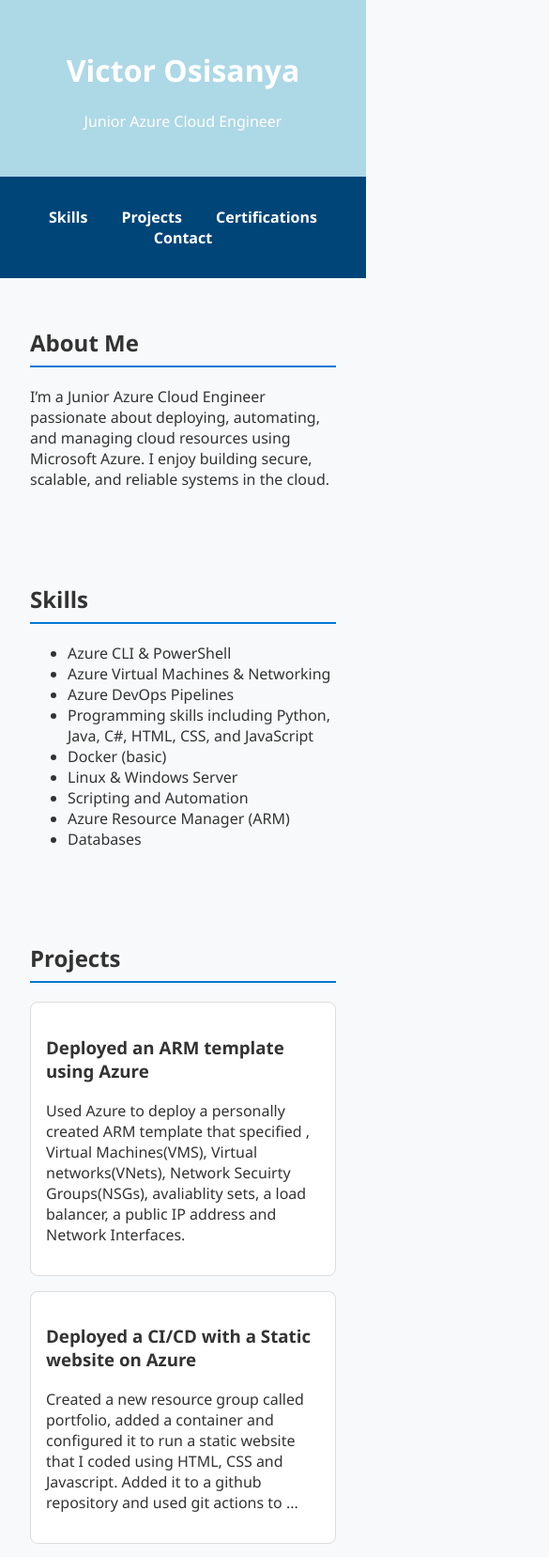
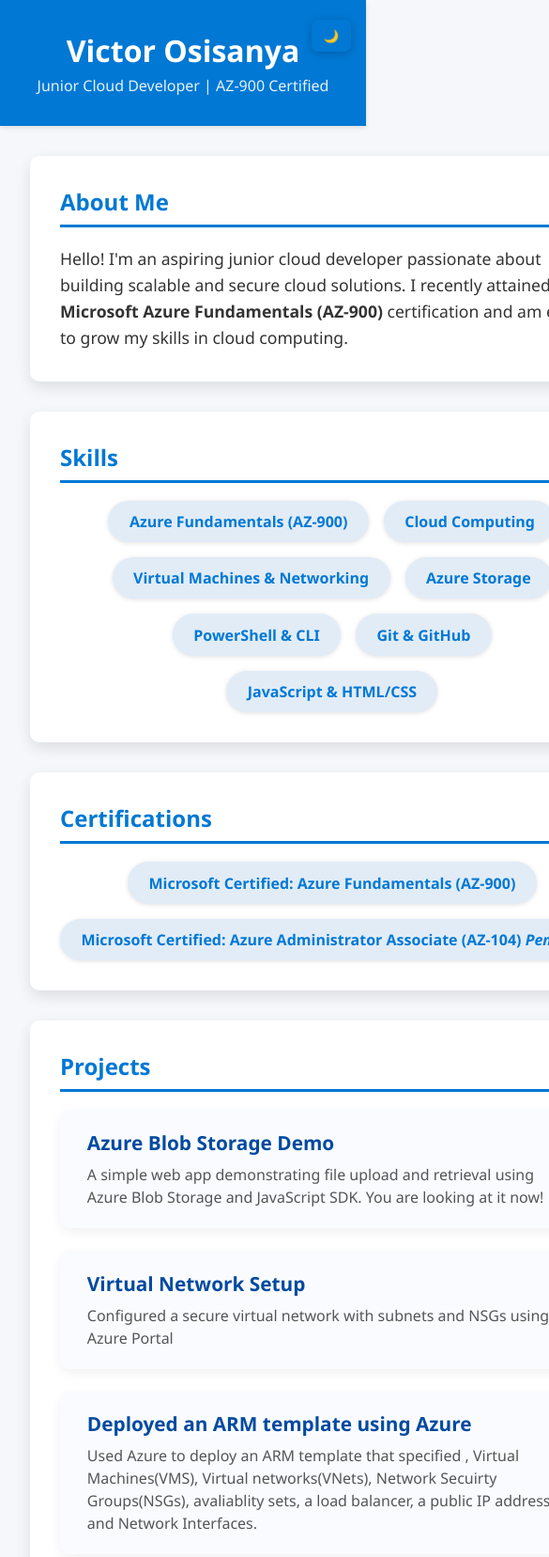
Before and after one commit to VictorOsis/Pipeline, a plain HTML site: page index.html in a window 390 px wide. Shown: the top 1657 px of the page at 94% size, 585 px wide, since content can reach past the window. Drawn offline with Linux system fonts and the light colour scheme.

Commit message:
Website changes

```diff
--- a/index.html
+++ b/index.html
@@ -2,78 +2,69 @@
 <html lang="en">
 <head>
   <meta charset="UTF-8" />
-  <meta name="viewport" content="width=device-width, initial-scale=1.0"/>
-  <title>Junior Azure Cloud Engineer Portfolio</title>
-  <link rel="stylesheet" href="styles.css" />
+  <meta name="viewport" content="width=device-width, initial-scale=1" />
+  <title>Junior Cloud Developer Portfolio</title>
+  <link rel="stylesheet" href="styles.css">
 </head>
 <body>
+  <button id="toggleDarkMode" aria-label="Toggle Dark Mode">🌙</button>
+
   <header>
     <h1>Victor Osisanya</h1>
-    <p>Junior Azure Cloud Engineer</p>
+    <p>Junior Cloud Developer | AZ-900 Certified</p>
   </header>
 
-  <nav>
-    <ul>
-      <li><a href="#skills">Skills</a></li>
-      <li><a href="#projects">Projects</a></li>
-      <li><a href="#certs">Certifications</a></li>
-      <li><a href="#contact">Contact</a></li>
-    </ul>
-  </nav>
-
+  <main>
     <section id="about">
       <h2>About Me</h2>
-    <p>I’m a Junior Azure Cloud Engineer passionate about deploying, automating, and managing cloud resources using Microsoft Azure. I enjoy building secure, scalable, and reliable systems in the cloud.</p>
+      <p>Hello! I'm an aspiring junior cloud developer passionate about building scalable and secure cloud solutions. I recently attained my <strong>Microsoft Azure Fundamentals (AZ-900)</strong> certification and am excited to grow my skills in cloud computing.</p>
     </section>
 
     <section id="skills">
       <h2>Skills</h2>
-    <ul>
-      <li>Azure CLI & PowerShell</li>
-      <li>Azure Virtual Machines & Networking</li>
-      <li>Azure DevOps Pipelines</li>
-      <li>Programming skills including Python, Java, C#, HTML, CSS, and JavaScript </li>
-      <li>Docker (basic)</li>
-      <li>Linux & Windows Server</li>
-      <li>Scripting and Automation</li>
-      <li>Azure Resource Manager (ARM)</li>
-      <li>Databases</li>
+      <ul class="skills-list">
+        <li>Azure Fundamentals (AZ-900)</li>
+        <li>Cloud Computing</li>
+        <li>Virtual Machines & Networking</li>
+        <li>Azure Storage</li>
+        <li>PowerShell & CLI</li>
+        <li>Git & GitHub</li>
+        <li>JavaScript & HTML/CSS</li>
+      </ul>
+    </section>
+
+    <section id="cert">
+    <h2>Certifications</h2>
+    <ul class="skills-list">
+      <li>Microsoft Certified: Azure Fundamentals (AZ-900)</li>
+      <li>Microsoft Certified: Azure Administrator Associate (AZ-104) <i>Pending</i></li>
     </ul>
   </section>
 
     <section id="projects">
       <h2>Projects</h2>
-    <div class="project">
-      <h3>Deployed an ARM template using Azure</h3>
-      <p>Used Azure to deploy a personally created ARM template that specified , Virtual Machines(VMS), Virtual networks(VNets), Network Secuirty Groups(NSGs), avaliablity sets, a load balancer, a public IP address and Network Interfaces.</p>
+      <div class="project-card">
+        <div class="project-title">Azure Blob Storage Demo</div>
+        <div class="project-description">A simple web app demonstrating file upload and retrieval using Azure Blob Storage and JavaScript SDK. You are looking at it now! </div>
       </div>
-    <div class="project">
-      <h3>Deployed a CI/CD with a Static website on Azure</h3>
-      <p>Created a new resource group called portfolio, added a container and configured it to run a static website that I coded using HTML, CSS and Javascript. Added it to a github repository and used git actions to ...</p>
+      <div class="project-card">
+        <div class="project-title">Virtual Network Setup</div>
+        <div class="project-description">Configured a secure virtual network with subnets and NSGs using Azure Portal</div>
       </div>
-  </section>
-
-  <section id="certs">
-    <h2>Certifications</h2>
-    <ul>
-      <li>Microsoft Certified: Azure Fundamentals (AZ-900)</li>
-      <li>Microsoft Certified: Azure Administrator Associate (AZ-104) <i>Pending</i></li>
-    </ul>
+      <div class="project-card">
+        <div class="project-title">Deployed an ARM template using Azure</div>
+        <div class="project-description">Used Azure to deploy an ARM template that specified , Virtual Machines(VMS), Virtual networks(VNets), Network Secuirty Groups(NSGs), avaliablity sets, a load balancer, a public IP address and Network Interfaces.</div>
+      </div>
     </section>
 
     <section id="contact">
       <h2>Contact Me</h2>
-    <form id="contact-form">
-      <input type="text" placeholder="Your Name" required />
-      <input type="email" placeholder="Your Email" required />
-      <textarea placeholder="Your Message" required></textarea>
-      <button type="submit">Send</button>
-    </form>
-    <p id="form-response"></p>
+      <p>If you'd like to connect or collaborate, here is my <a href="https://docs.google.com/document/d/1ryVvTZSzVhtr5T8fIJSXiVClfZRBuPcHf-Gx-VLVqPM/edit?tab=t.0">CV</a> and feel free to reach out via <a href="mailto:victor.osisanya@outlook.com">email</a> or check out my <a href="https://github.com/VictorOsis" target="_blank" rel="noopener noreferrer">GitHub</a>.</p>
     </section>
+  </main>
 
   <footer>
-    <p>&copy; 2025 Victor Osisanya</p>
+    &copy; 2025 John Doe. All rights reserved.
   </footer>
 
  <script src="script.js"></script>
--- a/script.js
+++ b/script.js
@@ -1,5 +1,5 @@
-document.getElementById('contact-form').addEventListener('submit', function (e) {
-  e.preventDefault();
-  document.getElementById('form-response').textContent = 'Thank you! Your message has been sent.';
-  this.reset();
-});
+const toggleButton = document.getElementById('toggleDarkMode');
+    toggleButton.addEventListener('click', () => {
+      document.body.classList.toggle('dark');
+      toggleButton.textContent = document.body.classList.contains('dark') ? '☀️' : '🌙';
+    });
--- a/styles.css
+++ b/styles.css
@@ -1,83 +1,259 @@
-body {
-  font-family: 'Segoe UI', sans-serif;
-  margin: 0;
-  padding: 0;
-  background: #f8f9fa;
-  color: #333;
+* {
+      margin: 0;
+      padding: 0;
+      box-sizing: border-box;
+      font-family: 'Segoe UI', Tahoma, Geneva, Verdana, sans-serif;
+    }
+
+    body {
+      background: #f5f7fa;
+      color: #333;
+      min-height: 100vh;
+      display: flex;
+      flex-direction: column;
+      overflow-x: hidden;
+    }
+
+    header {
+      background-color: #0078d4;
+      color: white;
+      padding: 2rem 4rem;
+      text-align: center;
+      box-shadow: 0 2px 5px rgba(0,0,0,0.1);
+    }
+
+    header h1 {
+      font-size: 2.8rem;
+      margin-bottom: 0.3rem;
+    }
+
+    header p {
+      font-size: 1.3rem;
+      font-weight: 500;
+      opacity: 0.9;
+    }
+    main {
+  flex: 1;
+  width: 100%;
+  padding: 2rem 3rem;
+  display: grid;
+  grid-template-columns: repeat(auto-fit, minmax(500px, 1fr));
+  gap: 2rem;
+  max-width: 100%; /* Removed max width constraint */
+  margin: 0 auto;
 }
 
-header {
-  background: lightblue;
-  color: white;
-  padding: 2rem;
-  text-align: center;
-}
+/* About and Skills side by side on wider screens */
+    #about, #skills ,#cert{
+      background: white;
+      padding: 2rem;
+      border-radius: 10px;
+      box-shadow: 0 6px 15px rgba(0,0,0,0.1);
+      display: flex;
+      flex-direction: column;
+      justify-content: center;
+    }
 
-nav {
-  background: #004578;
-  padding: 1rem;
-  text-align: center;
-}
+    #about p {
+      font-size: 1.1rem;
+      line-height: 1.6;
+    }
 
-nav ul {
-  list-style: none;
-  padding: 0;
-}
+    h2 {
+      color: #0078d4;
+      margin-bottom: 1.2rem;
+      border-bottom: 3px solid #0078d4;
+      padding-bottom: 0.5rem;
+      font-weight: 700;
+    }
 
-nav li {
-  display: inline-block;
-  margin: 0 1rem;
-}
+    .skills-list {
+      list-style: none;
+      display: flex;
+      flex-wrap: wrap;
+      gap: 1rem;
+      padding-left: 0;
+      justify-content: center;
+    }
 
-nav a {
-  color: white;
-  text-decoration: none;
-  font-weight: bold;
-}
+    .skills-list li {
+      background-color: #e1ecf7;
+      padding: 0.7rem 1.4rem;
+      border-radius: 30px;
+      font-weight: 700;
+      color: #0078d4;
+      box-shadow: 0 1px 5px rgba(0,0,0,0.12);
+      white-space: nowrap;
+      transition: background-color 0.3s ease;
+    }
 
-section {
-  padding: 2rem;
-  max-width: 900px;
-  margin: auto;
-}
+    .skills-list li:hover{
+        box-shadow: 0 4px 10px rgba(0,0,0,0.21)
+    }
 
-h2 {
-  border-bottom: 2px solid #0078d4;
-  padding-bottom: 0.5rem;
-}
+    /* Projects full width below About & Skills */
+    #projects {
+      grid-column: 1 / -1; /* span all columns */
+      background: white;
+      padding: 2rem;
+      border-radius: 10px;
+      box-shadow: 0 6px 15px rgba(0,0,0,0.1);
+    }
 
-.project {
-  background: white;
-  padding: 1rem;
-  border: 1px solid #ddd;
-  margin: 1rem 0;
-  border-radius: 8px;
-}
+    .project-card {
+      background: #f9fbff;
+      border-radius: 10px;
+      padding: 1.3rem 1.8rem;
+      margin-bottom: 1.5rem;
+      box-shadow: 0 4px 12px rgba(0,0,0,0.06);
+      transition: box-shadow 0.3s ease;
+    }
 
-form input, form textarea {
-  display: block;
-  width: 100%;
-  margin-bottom: 1rem;
-  padding: 0.75rem;
-  border-radius: 5px;
-  border: 1px solid #ccc;
-}
+    .project-card:hover {
+      box-shadow: 0 8px 25px rgba(0,0,0,0.15);
+    }
 
-button {
-  background: #0078d4;
-  color: white;
-  padding: 0.75rem 1.5rem;
-  border: none;
-  border-radius: 5px;
-  cursor: pointer;
-}
+    .project-title {
+      font-weight: 800;
+      font-size: 1.3rem;
+      margin-bottom: 0.5rem;
+      color: #004a9f;
+    }
 
-button:hover {
-  background: #005a9e;
-}
+    .project-description {
+      color: #555;
+      font-size: 1rem;
+      line-height: 1.5;
+    }
 
-footer {
-  text-align: center;
-  padding: 1rem;
-  background: #e1e1e1;
-}
+    /* Contact full width below Projects */
+    #contact {
+      grid-column: 1 / -1;
+      background: white;
+      padding: 2rem;
+      border-radius: 10px;
+      box-shadow: 0 6px 15px rgba(0,0,0,0.1);
+      font-size: 1.1rem;
+      line-height: 1.6;
+      text-align: center;
+    }
+
+    #contact a {
+      color: #0078d4;
+      font-weight: 700;
+      text-decoration: none;
+      transition: color 0.3s ease;
+    }
+
+    #contact a:hover, #contact a:focus {
+      color: #004a9f;
+      outline: none;
+      text-decoration: underline;
+    }
+
+    footer {
+      background-color: #f0f0f0;
+      color: #555;
+      text-align: center;
+      padding: 1.2rem 1rem;
+      font-size: 1rem;
+      margin-top: 3rem;
+      box-shadow: inset 0 1px 0 #ddd;
+    }
+
+    /* Dark mode toggle button */
+    #toggleDarkMode {
+      position: fixed;
+      top: 1.3rem;
+      right: 2rem;
+      background: #0078d4;
+      color: white;
+      border: none;
+      padding: 0.6rem 1rem;
+      border-radius: 7px;
+      cursor: pointer;
+      font-weight: 700;
+      box-shadow: 0 2px 10px rgba(0,0,0,0.2);
+      transition: background-color 0.3s ease;
+      z-index: 1000;
+      user-select: none;
+    }
+
+    #toggleDarkMode:hover {
+      background-color: #005a9e;
+    }
+
+    /* Dark mode styles */
+    body.dark {
+      background: #121212;
+      color: #ddd;
+    }
+
+    body.dark header {
+      background-color: #0a5eb7;
+      color: #ddd;
+      box-shadow: none;
+    }
+
+    body.dark h2 {
+      border-bottom-color: #0a5eb7;
+      color: #9ecfff;
+    }
+
+    body.dark #about,
+    body.dark #skills,
+    body.dark #cert,
+    body.dark #projects,
+    body.dark #contact {
+      background-color: #1e1e1e;
+      box-shadow: none;
+      color: #ccc;
+    }
+
+    body.dark .skills-list li {
+      background-color: #204060;
+      color: #9ecfff;
+      box-shadow: none;
+    }
+
+    body.dark .project-card {
+      background-color: #2a2a2a;
+      color: #ddd;
+    }
+
+    body.dark footer {
+      background-color: #1a1a1a;
+      color: #888;
+      box-shadow: inset 0 1px 0 #333;
+    }
+
+    body.dark #contact a {
+      color: #9ecfff;
+    }
+
+    /* Responsive */
+    @media (max-width: 900px) {
+      main {
+        padding: 2rem 2rem;
+        grid-template-columns: 1fr;
+      }
+
+      header {
+        padding: 2rem 2rem;
+      }
+    }
+
+    @media (max-width: 480px) {
+      header h1 {
+        font-size: 2rem;
+      }
+
+      header p {
+        font-size: 1rem;
+      }
+
+      #toggleDarkMode {
+        right: 1rem;
+        padding: 0.5rem 0.8rem;
+      }
+    }
```
Lines whose indentation alone changed are shown as unchanged.
